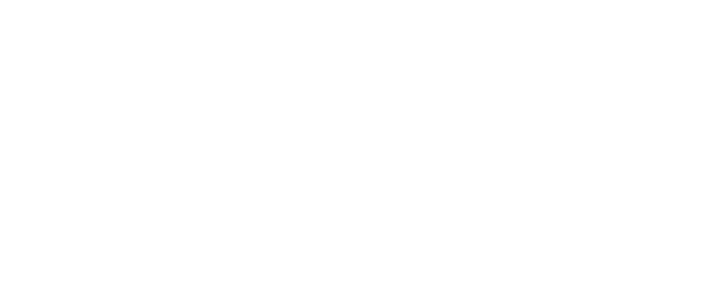
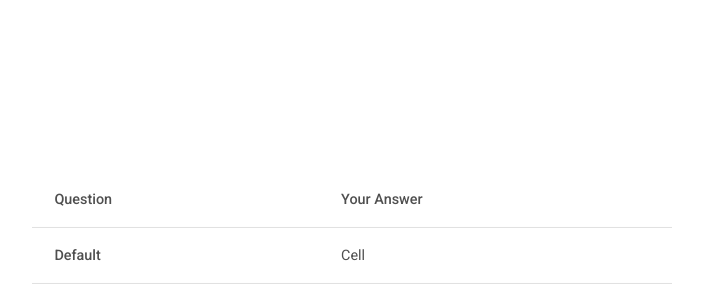
Before and after one commit to TheAbzo/business-plan-generator, a React (Create React App) app: page /submit in a window 1280 px wide. Before the commit this address had no page. Shown: the part 172-472 px from the top of the page, without its empty margins (288-991 px from the left). Built offline with nearby package versions, Linux system fonts and the light colour scheme.

Commit message:
adding submit component

```diff
--- a/src/App.js
+++ b/src/App.js
@@ -1,8 +1,8 @@
 import './App.css';
-import React, {useEffect, useState} from "react";
+import React, {useState} from "react";
 import { Route, Routes } from "react-router-dom";
 import Home from "./Home"
-import Question from "./Question"
+import Submit from "./Submit";
 import Section from "./Section";
 import ParticlesBg from "particles-bg";
 
@@ -50,7 +50,8 @@
           <Routes>
               <Route exact path = "/" element = {<Home/>}/>
               <Route path = "/first-section" element={ <Section data = {obA} changeState = {changeState} />}/>
-              <Route path = "/second-section" element={ <Section data={ obB} changeState = {changeState} />}/>
+              <Route path = "/second-section" element={ <Section data= {obB} changeState = {changeState} />}/>
+              <Route path = "/submit" element={ <Submit />}/>
           </Routes>
       </div>
   );
--- /dev/null
+++ b/src/Submit.js
@@ -0,0 +1,24 @@
+import { MDBTable, MDBTableHead, MDBTableBody } from 'mdb-react-ui-kit';
+import "./Home.css"
+
+function Submit(props){
+
+    return (
+        <MDBTable className={"w-50 p-3 mid-button-child"}>
+            <MDBTableHead>
+                <tr>
+                    <th scope='col'>Question</th>
+                    <th scope='col'>Your Answer</th>
+                </tr>
+            </MDBTableHead>
+            <MDBTableBody>
+                <tr>
+                    <th scope='row'>Default</th>
+                    <td>Cell</td>
+                </tr>
+
+            </MDBTableBody>
+        </MDBTable>
+    );
+}
+export default Submit
```
